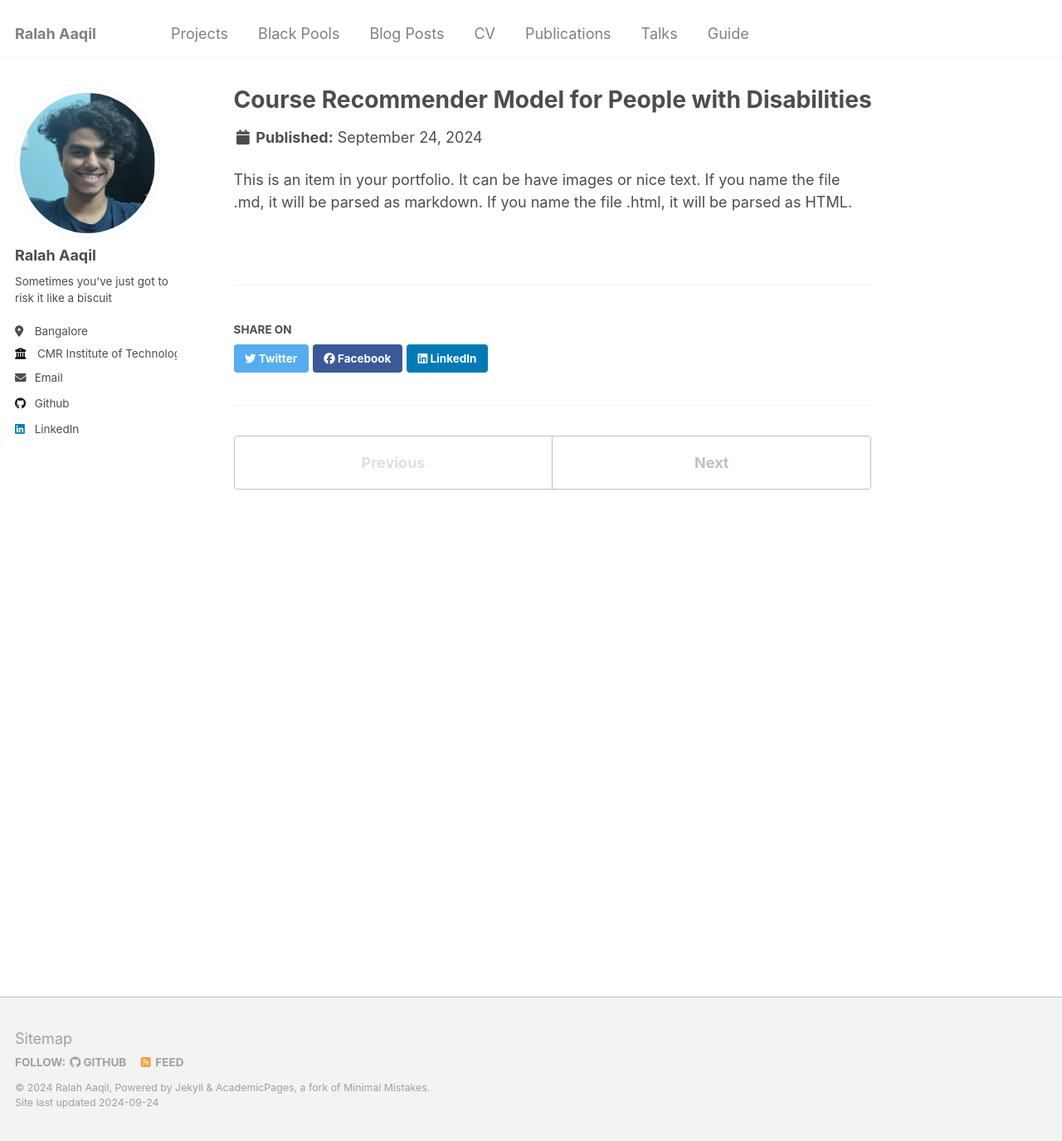
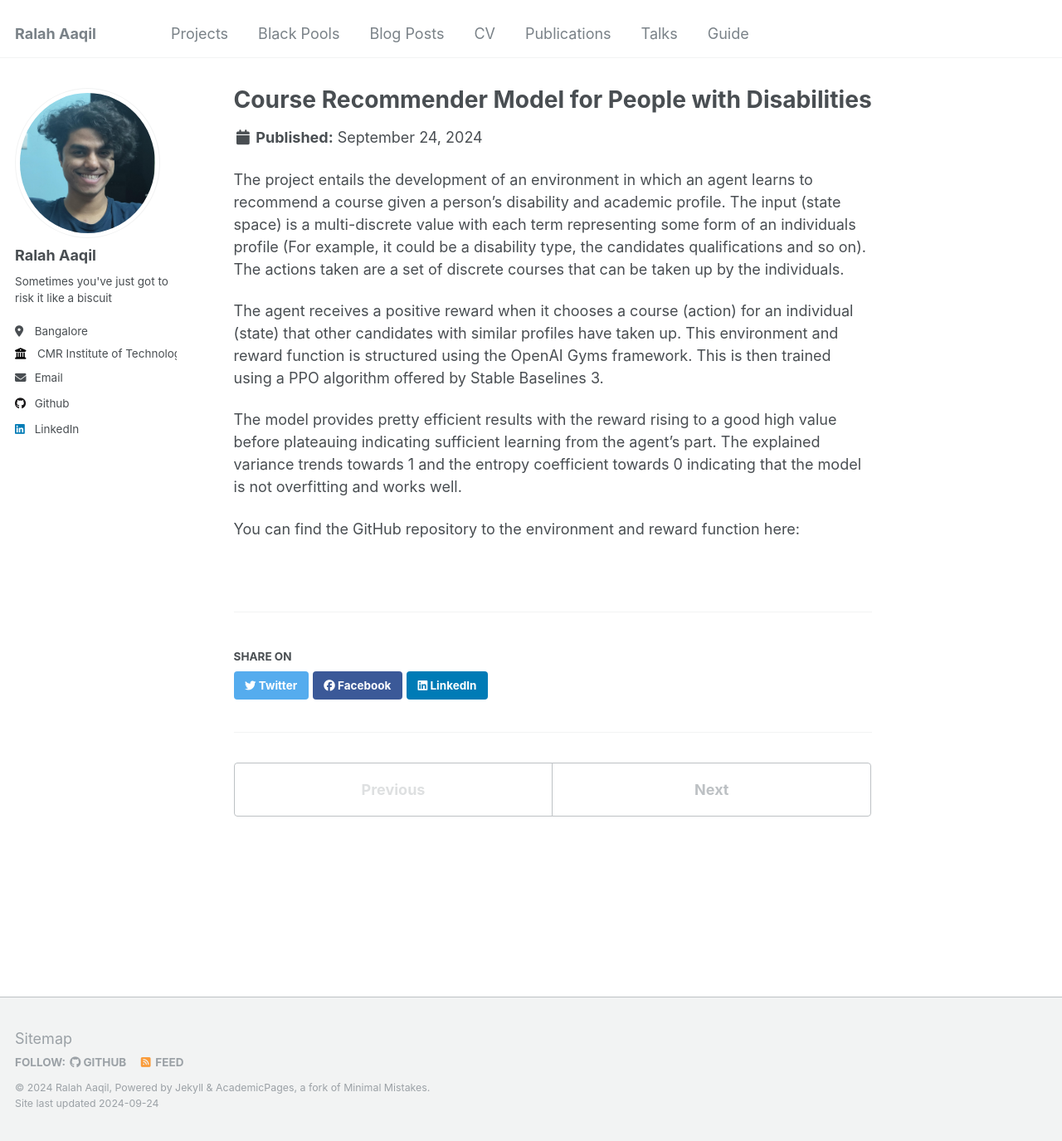
Before and after one commit to ralahaaqil/ralahaaqil.github.io, a Jekyll site: the page built from _portfolio/portfolio-1.md, in a window 1280 px wide and 1375 px high. Shown: the whole window at 83% size. Built offline with Jekyll 4.4.1, drawn with Linux system fonts in a browser that asks for light colours.

Commit message:
Update portfolio-1.md
Adding in information

```diff
--- a/_portfolio/portfolio-1.md
+++ b/_portfolio/portfolio-1.md
@@ -4,4 +4,10 @@ excerpt: "This project deals with a course recommendation model developed using
 collection: portfolio
 ---
 
-This is an item in your portfolio. It can be have images or nice text. If you name the file .md, it will be parsed as markdown. If you name the file .html, it will be parsed as HTML.
+The project entails the development of an environment in which an agent learns to recommend a course given a person's disability and academic profile. The input (state space) is a multi-discrete value with each term representing some form of an individuals profile (For example, it could be a disability type, the candidates qualifications and so on). The actions taken are a set of discrete courses that can be taken up by the individuals.
+
+The agent receives a positive reward when it chooses a course (action) for an individual (state) that other candidates with similar profiles have taken up. This environment and reward function is structured using the OpenAI Gyms framework. This is then trained using a PPO algorithm offered by Stable Baselines 3.
+
+The model provides pretty efficient results with the reward rising to a good high value before plateauing indicating sufficient learning from the agent's part. The explained variance trends towards 1 and the entropy coefficient towards 0 indicating that the model is not overfitting and works well.
+
+You can find the GitHub repository to the environment and reward function here:
```
